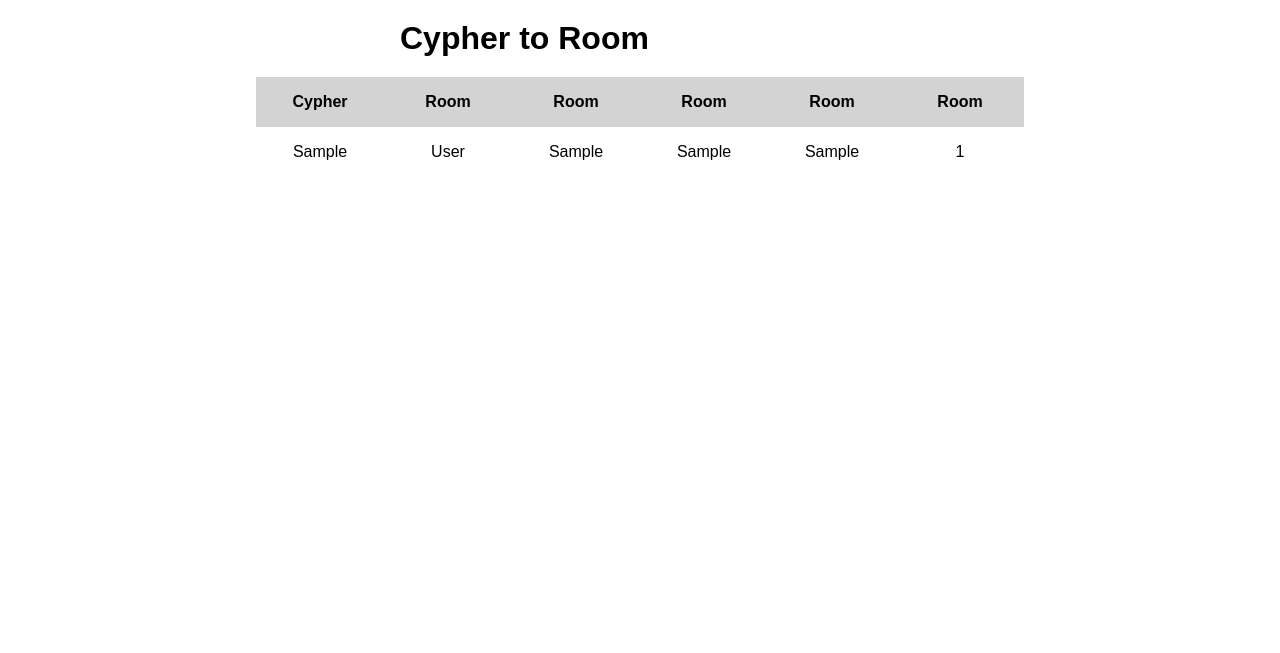
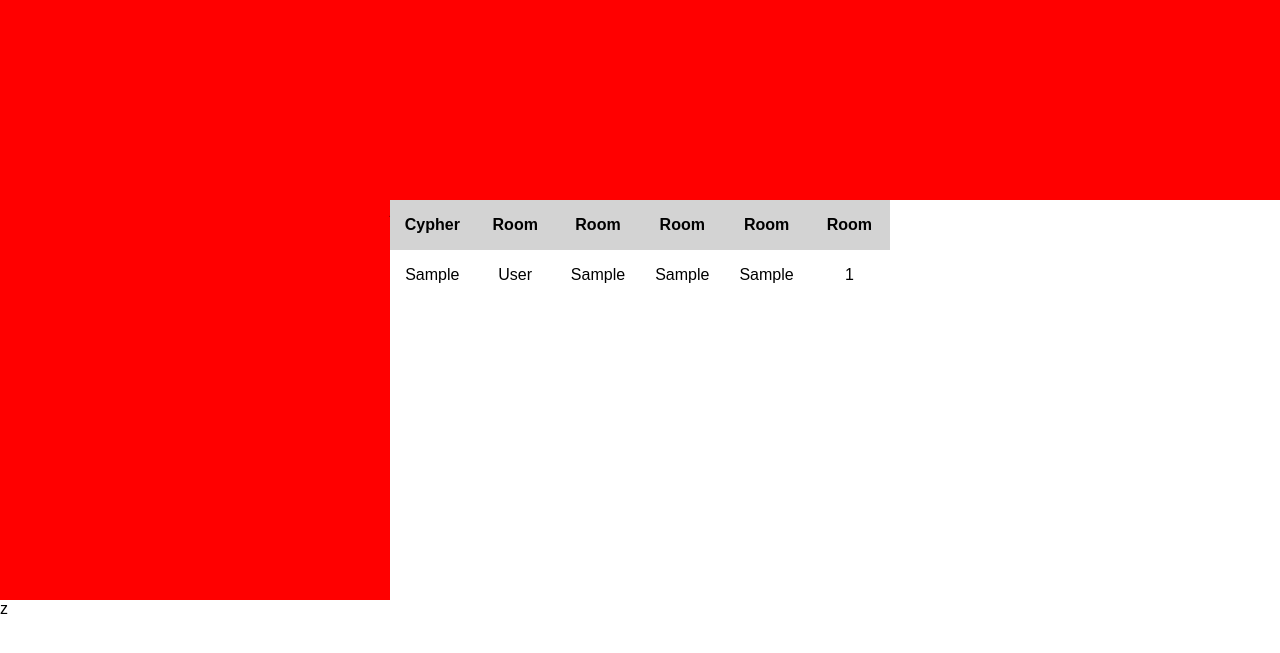
Before and after one commit to 6tjessil/dit_csi_music_db, a PHP site: page /UseThis/your_library.php in a window 1280 px wide. Shown: the part 61-714 px from the top of the page. Run offline with PHP 8.4, Linux system fonts and the light colour scheme; tables that the repository leaves empty or names only in its code hold one stand-in row (values such as "Sample post").

Commit message:
Make 'your library' page using grid
I attempted to create the my library page according to the design using CSS grid.

```diff
--- a/style.css
+++ b/style.css
@@ -114,14 +114,6 @@ color: #111;
   color: #111;
 }
 
-.data{
-  width: 60%;
-  margin-left: auto;
-  margin-right: auto;
-  height:450px;
-  overflow: auto;
-}
-
 table{
    border-collapse: collapse;
    width: 100%;
@@ -146,14 +138,6 @@ tr:nth-child(odd){
 th{
   height:50px;
   width:100px;
-}
-
-#queryheader h1{
-  margin-left: auto;
-  margin-right: auto;
-  width:480px;
-  padding-top: 20px;
-  padding-bottom: 20px;
 }
 
 /* Style the tab */
@@ -214,3 +198,24 @@ th{
 .grid-content{
   background-color: green;
 }
+#your_library_content{
+  background-color:red;
+  height:600px;
+  display: grid;
+}
+
+.music_data_div{
+  grid-area: data;
+  width: 500px;
+  height:200px;
+}
+
+.sidebar{
+  background: lightcoral;
+  grid-area: sidebar;
+}
+
+.blank{
+  background-color: white;
+  grid-area: blank;
+}
--- a/your_library.php
+++ b/your_library.php
@@ -13,8 +13,12 @@
   <?php
   require("nav.php")
   ?>
-  <div id="queryheader">
-    <h1>Cypher to Room</h1>
+	<div id = "your_library_content">
+		<div class = "sidebar">
+		fghjkl;cfghjkl;
+		</div>
+		<div class="blank">
+		jjjjjjjjjjj
 		</div>
 		<div class = "music_data_div">
 			<div class="data">
@@ -43,6 +47,7 @@
 				</table>
 			</div>
 		</div>
+	</div>
 </body>
 
-</html>
+</html>z
```
Lines whose indentation alone changed are shown as unchanged.
